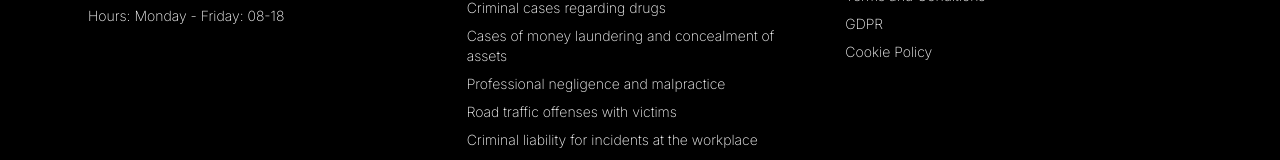
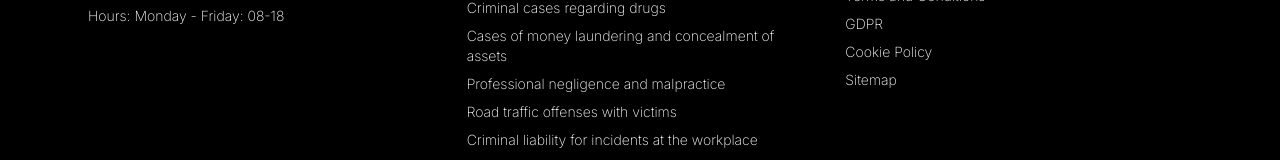
Before and after one commit to rzv1310/bogdan, a React (Vite) app: page / in a window 1280 px wide. Shown: the part 4936-5096 px from the top of the page. Built offline with nearby package versions, Linux system fonts and the light colour scheme; what @react-pdf/renderer would draw is missing.

Commit message:
feat: Add sitemap link to footer
Add "Sitemap" link to the footer under the "Useful links" category, pointing to the sitemap page.

```diff
--- a/src/components/layout/Footer.tsx
+++ b/src/components/layout/Footer.tsx
@@ -84,6 +84,9 @@ export default function Footer() {
               <li>
                 <Link to={mapPathToLang("/politica-cookies", lang)} className="hover:underline">{lang === "en" ? "Cookie Policy" : "Politica cookies"}</Link>
               </li>
+              <li>
+                <Link to="/sitemap.xml" className="hover:underline">Sitemap</Link>
+              </li>
             </ul>
           </nav>
         </div>
```
